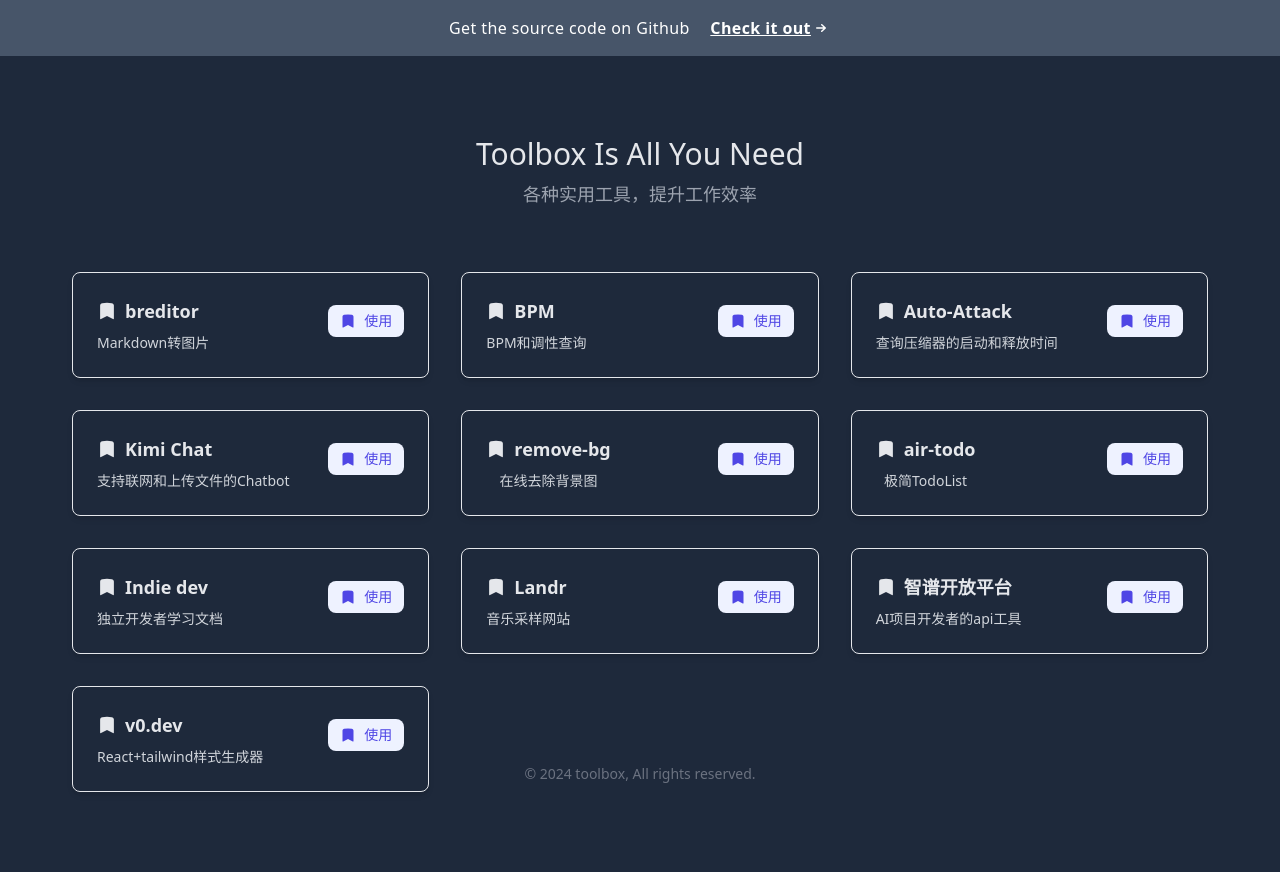
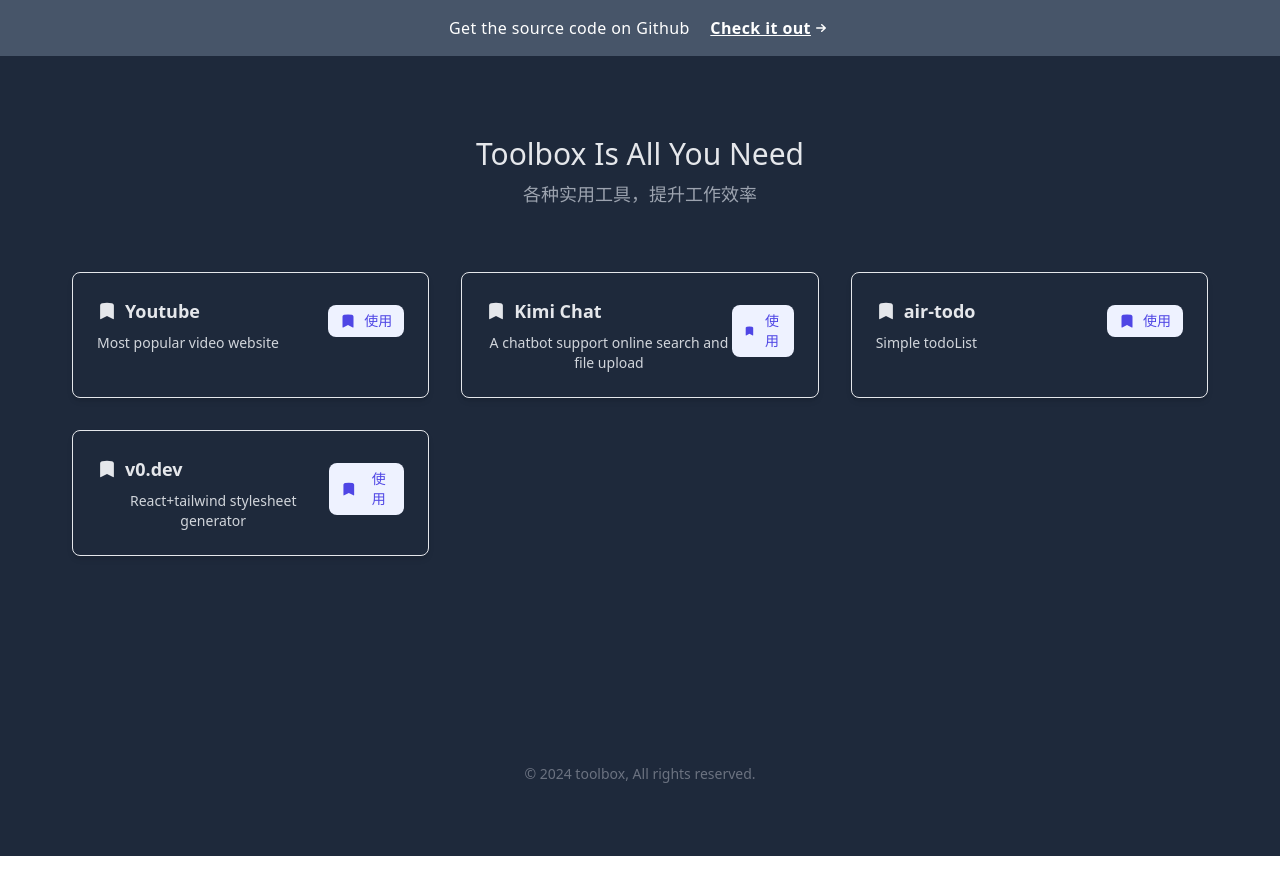
Before and after one commit to aircrushin/toolbox, a Nuxt app: page / in a window 1280 px wide. Built offline with nearby package versions, Linux system fonts and the light colour scheme.

Commit message:
Update tools.ts

```diff
--- a/data/tools.ts
+++ b/data/tools.ts
@@ -1,52 +1,22 @@
 export const tools = [
     {
-        title: "breditor",
-        desc: "Markdown转图片",
-        link: 'https://breditor.vercel.app/'
-    },
-    {
-        title: "BPM",
-        desc: "BPM和调性查询",
-        link: 'https://vocalremover.org/zh/key-bpm-finder'
-    },
-    {
-        title: "Auto-Attack",
-        desc: "查询压缩器的启动和释放时间",
-        link: 'https://auto-attack.zeabur.app/'
+        title: "Youtube",
+        desc: "Most popular video website",
+        link: 'https://www.youtube.com/'
     },
     {
         title: "Kimi Chat",
-        desc: "支持联网和上传文件的Chatbot",
+        desc: "A chatbot support online search and file upload",
         link: 'https://kimi.moonshot.cn/'
     },
     {
-        title: "remove-bg",
-        desc: "在线去除背景图",
-        link: 'https://www.remove.bg/zh'
-    },
-    {
         title: "air-todo",
-        desc: "极简TodoList",
+        desc: "Simple todoList",
         link: 'https://airtodo.zeabur.app/'
     },
     {
-        title: "Indie dev",
-        desc: "独立开发者学习文档",
-        link: 'https://indie.npmstudy.com/'
-    },
-    {
-        title: "Landr",
-        desc: "音乐采样网站",
-        link: 'https://www.landr.com/'
-    },
-    {
-        title: "智谱开放平台",
-        desc: "AI项目开发者的api工具",
-        link: 'https://open.bigmodel.cn/usercenter/apikeys'
-    },
-    {
         title: "v0.dev",
-        desc: "React+tailwind样式生成器",
+        desc: "React+tailwind stylesheet generator",
         link: 'https://v0.dev/'
     },
 ]
```
